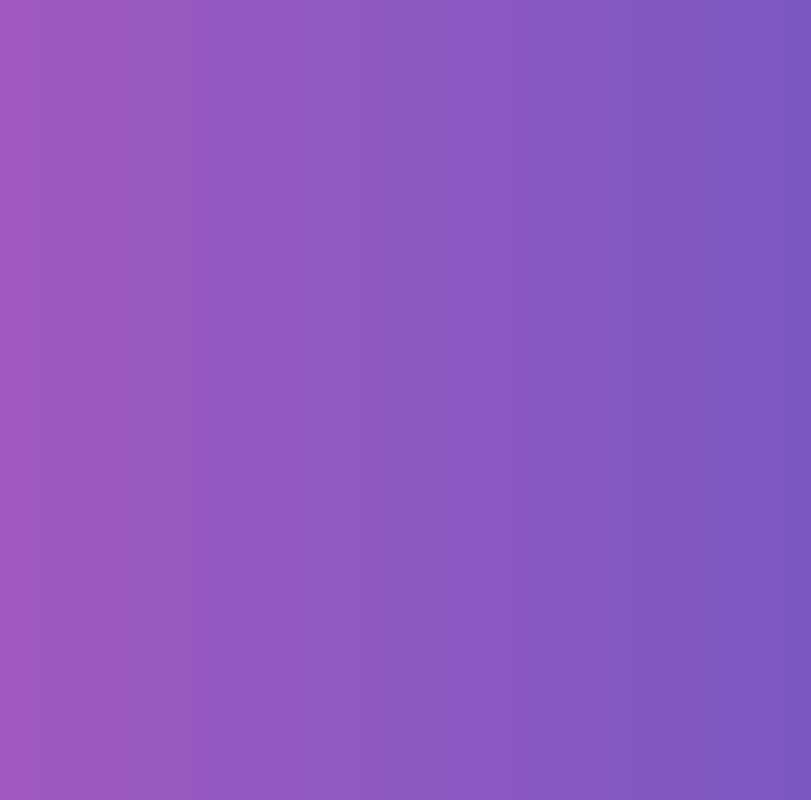
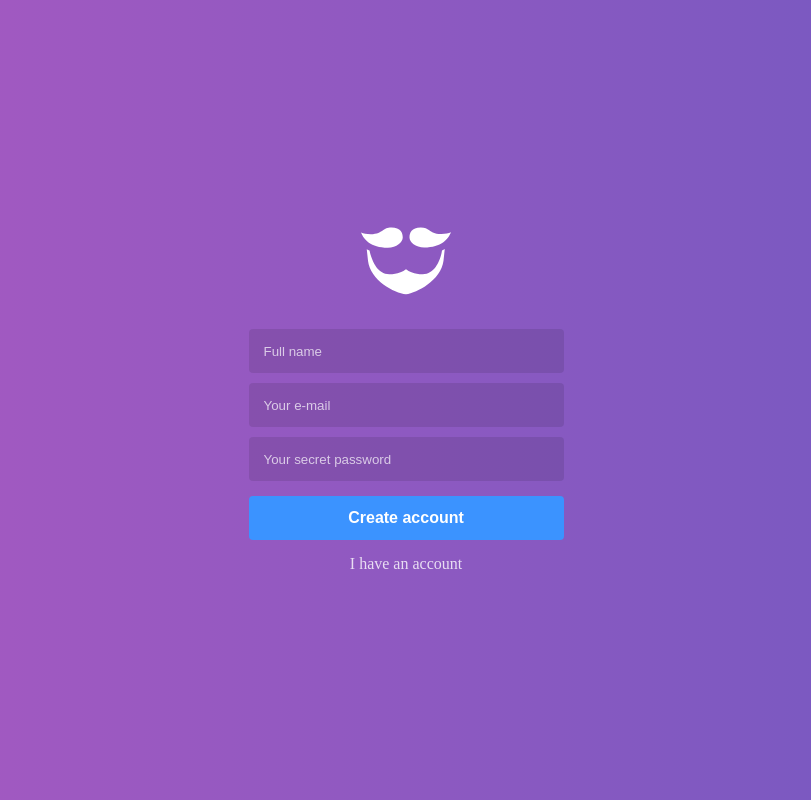
Before and after one commit to Artenes/rocketseat-bootcamp-gobarber-frontend, a React (Create React App) app: page /register in a window 1280 px wide. Shown: the whole page, without its empty margins (234-1045 px from the left). Built offline with nearby package versions, Linux system fonts and the light colour scheme.

Commit message:
Creates style for auth pages
SignIn and SignUp were styled.

```diff
--- a/src/pages/SignIn/index.js
+++ b/src/pages/SignIn/index.js
@@ -1,7 +1,18 @@
 import React from 'react';
+import { Link } from 'react-router-dom';
 
-// import { Container } from './styles';
+import logo from '~/assets/logo.svg';
 
 export default function SignIn() {
-  return <h1>Login</h1>;
+  return (
+    <>
+      <img src={logo} alt="GoBarber" />
+      <form>
+        <input type="email" placeholder="Your e-mail" />
+        <input type="password" placeholder="Your secret password" />
+        <button type="submit">Access</button>
+        <Link to="/register">Create a free account</Link>
+      </form>
+    </>
+  );
 }
--- a/src/pages/SignUp/index.js
+++ b/src/pages/SignUp/index.js
@@ -1,7 +1,19 @@
 import React from 'react';
+import { Link } from 'react-router-dom';
 
-// import { Container } from './styles';
+import logo from '~/assets/logo.svg';
 
 export default function SignUp() {
-  return <div />;
+  return (
+    <>
+      <img src={logo} alt="GoBarber" />
+      <form>
+        <input placeholder="Full name" />
+        <input type="email" placeholder="Your e-mail" />
+        <input type="password" placeholder="Your secret password" />
+        <button type="submit">Create account</button>
+        <Link to="/">I have an account</Link>
+      </form>
+    </>
+  );
 }
--- a/src/pages/_layouts/auth/index.js
+++ b/src/pages/_layouts/auth/index.js
@@ -1,10 +1,14 @@
 import React from 'react';
 import PropTypes from 'prop-types';
 
-import { Wrapper } from './styles';
+import { Wrapper, Content } from './styles';
 
 export default function AuthLayout({ children }) {
-  return <Wrapper>{children}</Wrapper>;
+  return (
+    <Wrapper>
+      <Content>{children}</Content>
+    </Wrapper>
+  );
 }
 
 AuthLayout.propTypes = {
--- a/src/pages/_layouts/auth/styles.js
+++ b/src/pages/_layouts/auth/styles.js
@@ -1,6 +1,64 @@
 import styled from 'styled-components';
+import { darken } from 'polished';
 
 export const Wrapper = styled.div`
   height: 100%;
   background: linear-gradient(-90deg, #7159c1, #ab59c1);
+  display: flex;
+  flex-direction: column;
+  justify-content: center;
+  align-items: center;
 `;
+
+export const Content = styled.div`
+  width: 100%;
+  max-width: 315px;
+  text-align: center;
+
+  form {
+    display: flex;
+    flex-direction: column;
+    margin-top: 30px;
+
+    input {
+      background: rgba(0, 0, 0, 0.1);
+      border: 0;
+      border-radius: 4px;
+      height: 44px;
+      padding: 0 15px;
+      color: #fff;
+      margin: 0 0 10px;
+
+      &::placeholder {
+        color: rgba(255, 255, 255, 0.7);
+      }
+    }
+
+    button {
+      margin: 5px 0 0;
+      height: 44px;
+      background: #3b93ff;
+      font-weight: bold;
+      color: #fff;
+      border: 0;
+      border-radius: 4px;
+      font-size: 16px;
+      transition: background 0.2s;
+
+      &:hover {
+        background: ${darken(0.03, '#3b93ff')};
+      }
+    }
+
+    a {
+      color: #fff;
+      margin-top: 15px;
+      font-size: 16px;
+      opacity: 0.8;
+
+      &:hover {
+        opacity: 1;
+      }
+    }
+  }
+`;
```
Also changed, not shown: src/assets/logo.svg (added).
